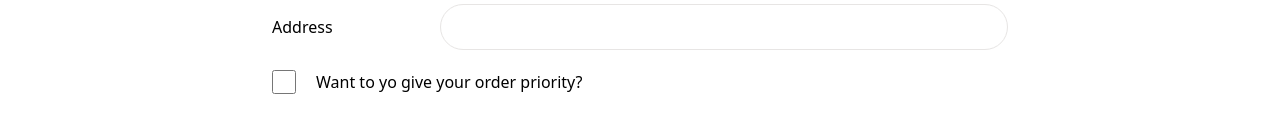
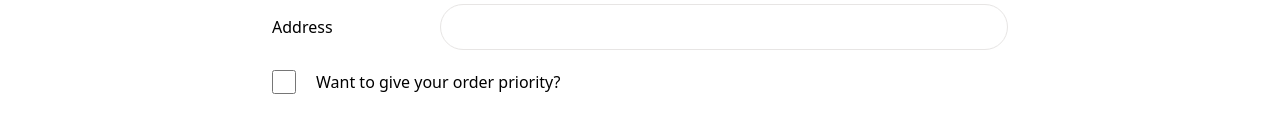
Before and after one commit to DreadTsx/pizza-app, a React (Vite) app: page /order/new in a window 1280 px wide. Shown: the part 273-413 px from the top of the page. Built offline with nearby package versions, Linux system fonts and the light colour scheme.

Commit message:
typo error

```diff
--- a/src/features/order/CreateOrder.jsx
+++ b/src/features/order/CreateOrder.jsx
@@ -98,7 +98,7 @@ function CreateOrder() {
             value={withPriority}
             onChange={(e) => setWithPriority(e.target.checked)}
           />
-          <label htmlFor="priority">Want to yo give your order priority?</label>
+          <label htmlFor="priority">Want to give your order priority?</label>
         </div>
 
         <div>
```
